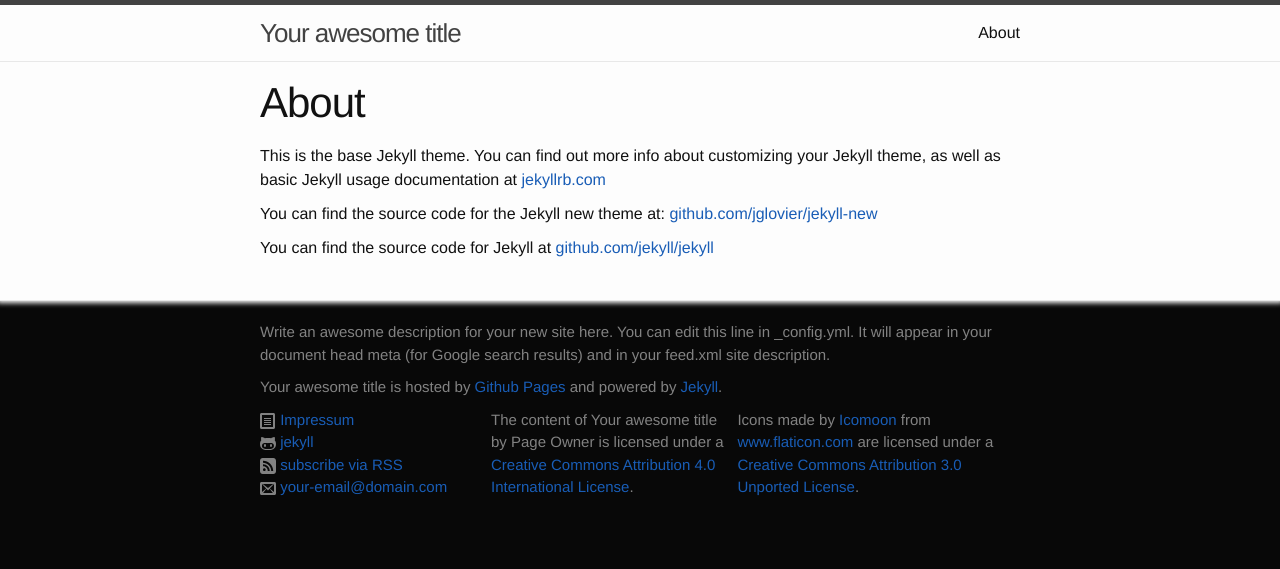
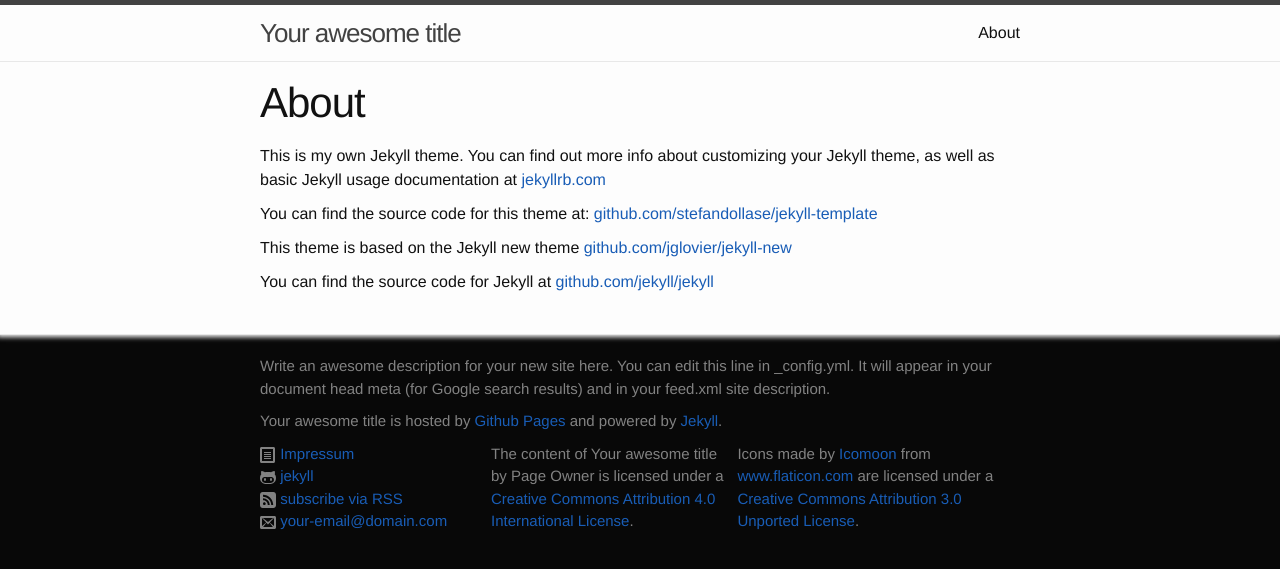
Before and after one commit to stefandollase/game-of-life-js, a Jekyll site: the page built from about.md, in a window 1280 px wide. Shown: the top 569 px of the page. Built offline with Jekyll 4.4.1, drawn with Linux system fonts in a browser that asks for light colours.

Commit message:
adjusted about page

```diff
--- a/about.md
+++ b/about.md
@@ -4,8 +4,10 @@ title: About
 permalink: /about/
 ---
 
-This is the base Jekyll theme. You can find out more info about customizing your Jekyll theme, as well as basic Jekyll usage documentation at [jekyllrb.com](http://jekyllrb.com/)
+This is my own Jekyll theme. You can find out more info about customizing your Jekyll theme, as well as basic Jekyll usage documentation at [jekyllrb.com](http://jekyllrb.com/)
 
-You can find the source code for the Jekyll new theme at: [github.com/jglovier/jekyll-new](https://github.com/jglovier/jekyll-new)
+You can find the source code for this theme at: [github.com/stefandollase/jekyll-template](https://github.com/stefandollase/jekyll-template)
+
+This theme is based on the Jekyll new theme [github.com/jglovier/jekyll-new](https://github.com/jglovier/jekyll-new)
 
 You can find the source code for Jekyll at [github.com/jekyll/jekyll](https://github.com/jekyll/jekyll)
```
